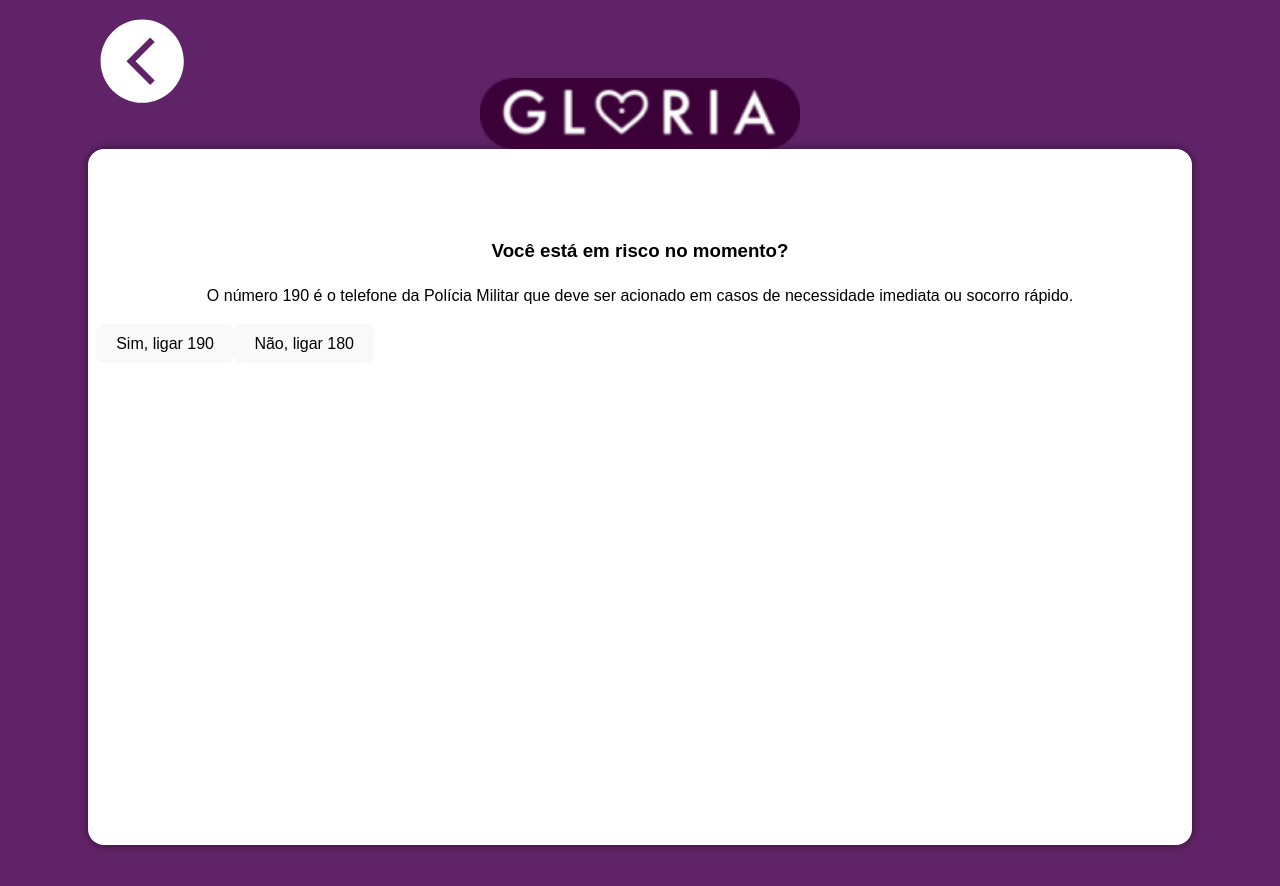
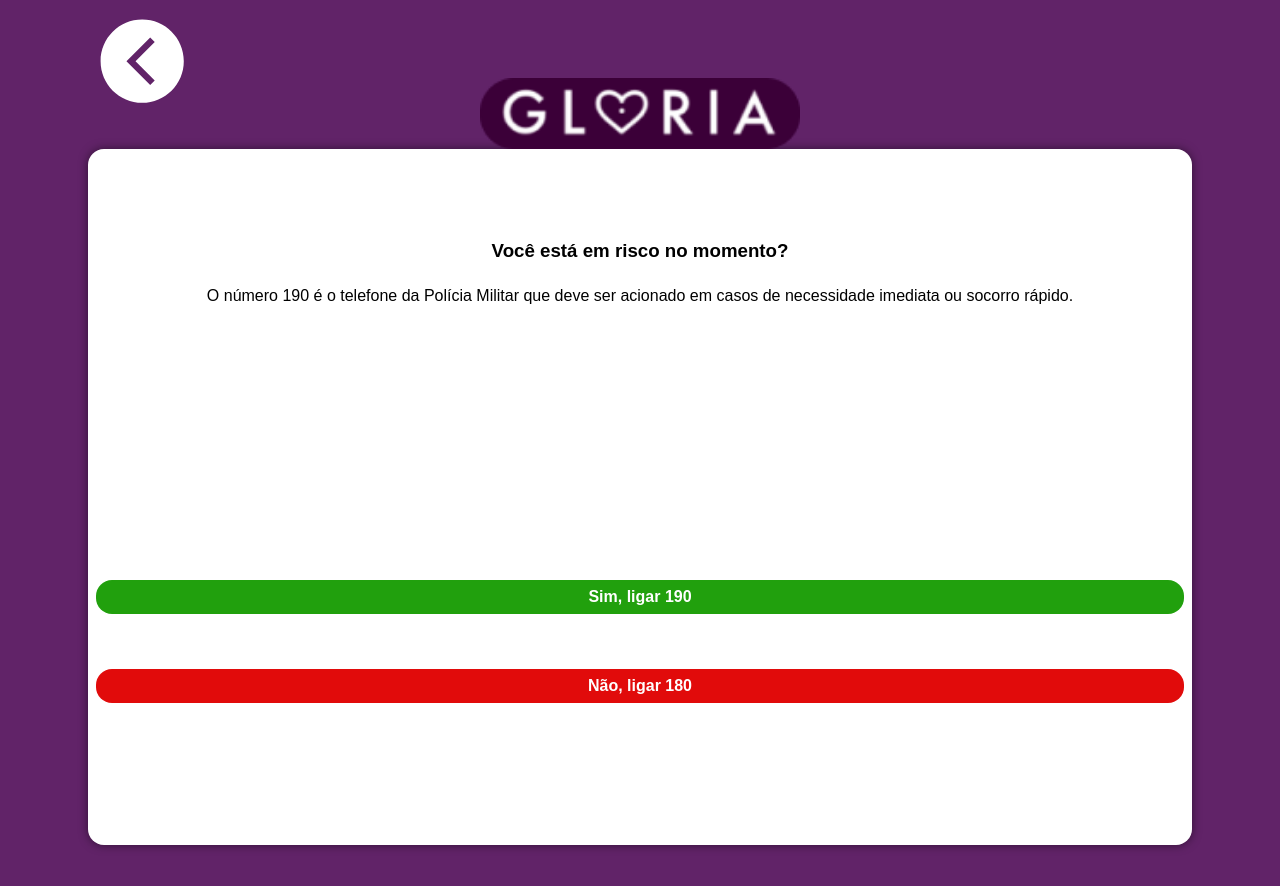
Before and after one commit to anajbsouza/Mapa-da-Violencia, a React (Vite) app in the folder frontend/: page /emergency in a window 1280 px wide. Shown: the top 886 px of the page. Built offline with nearby package versions, Linux system fonts and the light colour scheme; the HTML template or start-up script is replaced by a standard one.

Commit message:
fix: adding emergency page css

```diff
--- a/frontend/src/styles/AuthorizeLocalizationAndEmergencyPages.css
+++ b/frontend/src/styles/AuthorizeLocalizationAndEmergencyPages.css
@@ -3,7 +3,7 @@
   margin-top: 10vh;
 
   h3 {
-    margin-top: 2.0em;
+    margin-top: 2em;
   }
 
   p {
@@ -12,6 +12,7 @@
     padding-right: 1em;
   }
 }
+/*Authorize Localization*/
 
 .buttons-container {
   display: flex;
@@ -41,3 +42,36 @@
 .buttons-container .not-authorize {
   background-color: #E10B0B;
 }
+
+/*Emergency */
+.buttons-container-emergency {
+  display: flex;
+  flex-direction: column;
+  align-items: center;
+  margin-top: 25%;
+
+  .green-button,
+  .red-button {
+    padding: 0.5rem 1rem;
+    border: none;
+    font-weight: bold;
+    cursor: pointer;
+    border-radius: 1em;
+    font-size: 1rem;
+    color: white;
+    margin-bottom: 5%;
+    width: 100%;
+  }
+
+  .green-button {
+    background-color: #21A00D;
+  }
+
+  .red-button {
+    background-color: #E10B0B;
+  }
+}
+
+.footer-invisible {
+  height: 9vh;
+}
```
